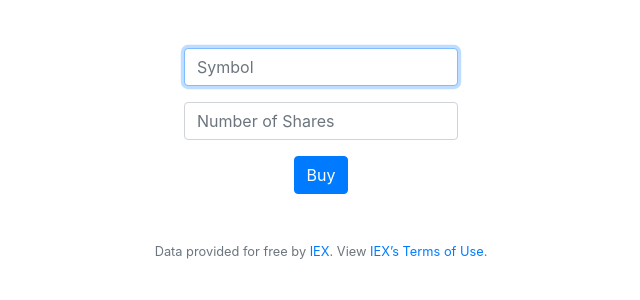
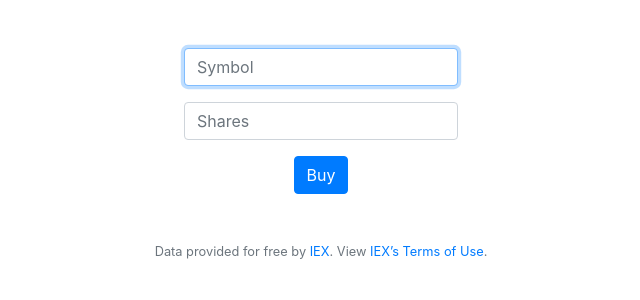
Before and after one commit to JorgeVenegas/UniQED, a Flask app: page /buy in a window 1280 px wide. Shown: the part 76-376 px from the top of the page, without its empty margins (319-959 px from the left). Run offline with Flask 2, Linux system fonts and the light colour scheme; a user stored in the database is signed in; some libraries are stand-ins or nearby versions.

Commit message:
automated commit by check50 [check50=True]

```diff
--- a/templates/buy.html
+++ b/templates/buy.html
@@ -10,7 +10,7 @@
             <input autocomplete="off" autofocus class="form-control" name="symbol" placeholder="Symbol" type="text">
         </div>
         <div class="form-group">
-            <input autocomplete="off" class="form-control" name="shares" placeholder="Number of Shares" type="number">
+            <input autocomplete="off" class="form-control" name="shares" placeholder="Shares" type="number" step="1">
         </div>
         <button class="btn btn-primary" type="submit">Buy</button>
     </form>
```
